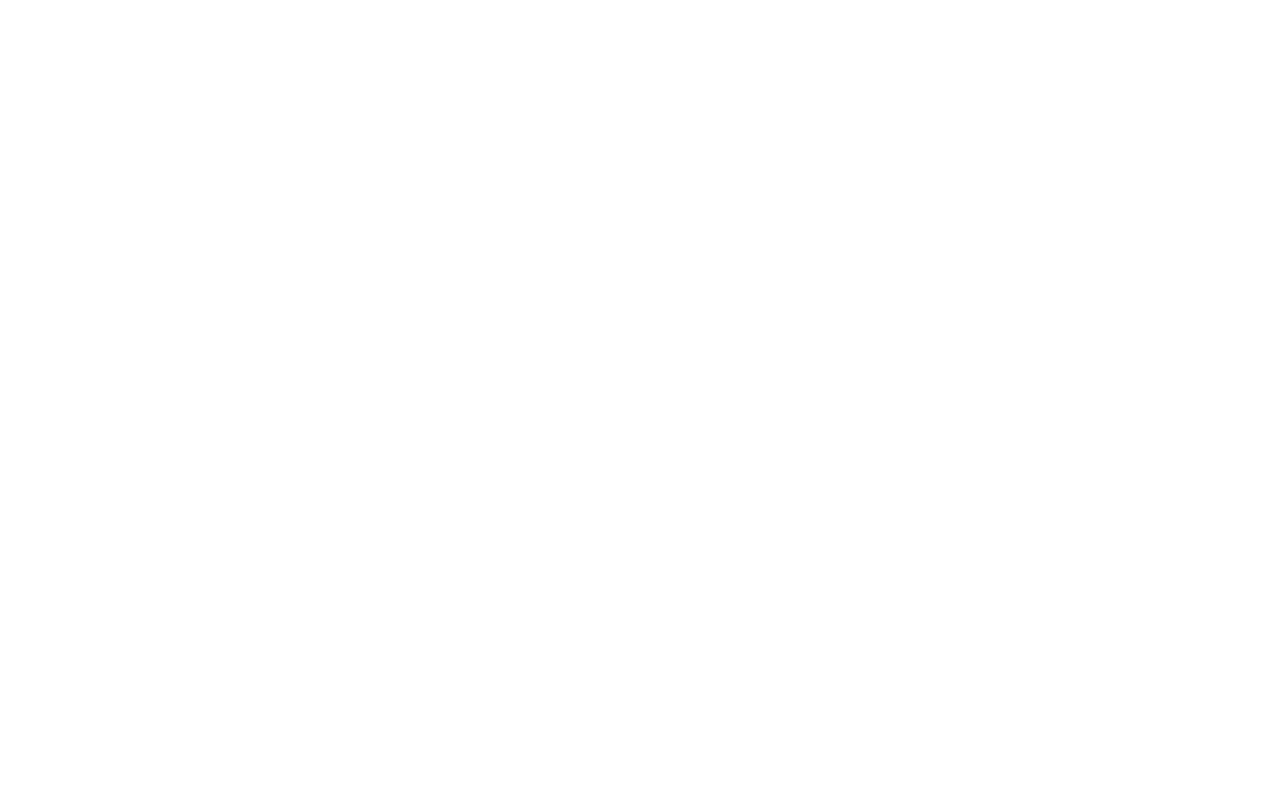
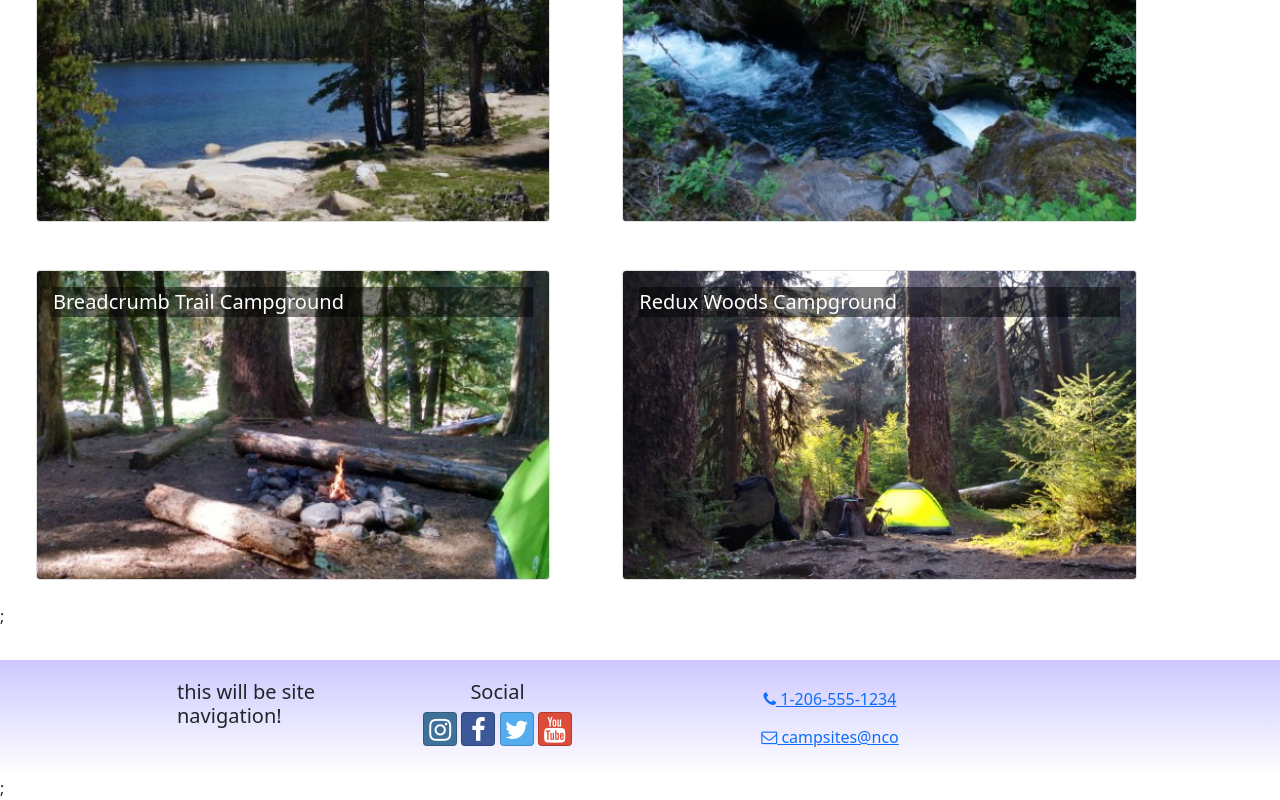
Before and after one commit to mpollachek/react_nucampsite, a React (Create React App) app: page / in a window 1280 px wide. Shown: the part 295-1095 px from the top of the page. Before the commit the page ends 800 px from the top, so only its background shows below. Built offline with nearby package versions, Linux system fonts and the light colour scheme.

Commit message:
Header, footer, campsitesList

```diff
--- a/src/App.js
+++ b/src/App.js
@@ -1,19 +1,15 @@
-import React from 'react';
-import { Container, Navbar, NavbarBrand } from 'reactstrap';
-import NucampLogo from './app/assets/img/logo.png';
+import Header from './components/Header';
 import './App.css';
+import CampsiteCard from './features/campsites/CampsiteCard.js';
+import CampsitesList from './features/campsites/CampsitesList.js'
+import Footer from './components/Footer';
 
 function App() {
     return (
         <div className='App'>
-            <Navbar dark color='primary' sticky='top' expand='md'>
-                <Container>
-                    <NavbarBrand href='/'>
-                        <img src={NucampLogo} alt='nucamp logo' />
-                    </NavbarBrand>
-                </Container>
-            </Navbar>
-            I'm ready for workshop!
+            <Header/>;
+            <CampsitesList />;
+            <Footer/>;
         </div>
     );
 }
--- /dev/null
+++ b/src/components/Footer.js
@@ -0,0 +1,61 @@
+import {Container, Row, Col} from 'reactstrap';
+
+const Footer = () => {
+  return (
+    <footer className='site-footer'>
+      <Container>
+        <Row>
+          <Col xs={{ size: 4, offset: 1 }} sm='2'>
+          <h5>this will be site navigation!</h5>
+          </Col>
+          <Col xs='6' sm='3' className='text-center'>
+          <h5>Social</h5>
+            <a
+                className='btn btn-social-icon btn-instagram'
+                href='http://instagram.com/'
+            >
+                <i className='fa fa-instagram' />
+            </a>{' '}
+            <a
+                className='btn btn-social-icon btn-facebook'
+                href='http://www.facebook.com/'
+            >
+                <i className='fa fa-facebook' />
+            </a>{' '}
+            <a
+                className='btn btn-social-icon btn-twitter'
+                href='http://twitter.com/'
+            >
+                <i className='fa fa-twitter' />
+            </a>{' '}
+            <a
+                className='btn btn-social-icon btn-google'
+                href='http://youtube.com/'
+            >
+                <i className='fa fa-youtube' />
+            </a>
+          </Col>
+          <Col sm='4' className='text-center'>
+            <a
+                role='button'
+                className='btn btn-link'
+                href='tel:+12065551234'
+            >
+                <i className='fa fa-phone' /> 1-206-555-1234
+            </a>
+            <br />
+            <a
+                role='button'
+                className='btn btn-link'
+                href='mailto:notreal@notreal.co'
+            >
+                <i className='fa fa-envelope-o' /> campsites@nco
+            </a>
+          </Col>
+        </Row>
+      </Container>
+    </footer>
+  )
+}
+
+export default Footer;
--- /dev/null
+++ b/src/components/Header.js
@@ -0,0 +1,14 @@
+import {Navbar, NavbarBrand} from 'reactstrap';
+import NucampLogo from '../app/assets/img/logo.png';
+
+const Header = () => {
+  return (
+    <Navbar dark color='primary' sticky='top' expand='md'>
+        <NavbarBrand href='/'>
+            <img src={NucampLogo} alt='nucamp logo' />
+        </NavbarBrand>
+    </Navbar>
+  )
+}
+
+export default Header
--- /dev/null
+++ b/src/features/campsites/CampsiteCard.js
@@ -0,0 +1,25 @@
+import {
+  Card,
+  CardImg,
+  CardImgOverlay,
+  CardTitle
+} from 'reactstrap';
+
+const CampsiteCard = (props) => {
+  return(
+  <Card>
+    <CardImg
+      width='100%'
+      src={props.campsite.image}
+      alt={props.campsite.name}
+    />
+    <CardImgOverlay>
+      <CardTitle>
+        {props.campsite.name}
+      </CardTitle>
+    </CardImgOverlay>
+  </Card>
+  );
+}
+
+export default CampsiteCard
--- /dev/null
+++ b/src/features/campsites/CampsitesList.js
@@ -0,0 +1,19 @@
+import {CAMPSITES } from '../../app/shared/CAMPSITES';
+import {Col, Row} from 'reactstrap';
+import CampsiteCard from "./CampsiteCard";
+
+const CampsitesList = () => {
+  return (
+    <Row className='ms-auto'>
+      {CAMPSITES.map((campsite) => {
+        return (
+          <Col md='5' className='m-4' key={campsite.id}>
+            <CampsiteCard campsite={campsite} />
+          </Col>
+        );
+        })}
+    </Row>
+  )
+}
+
+export default CampsitesList
```
